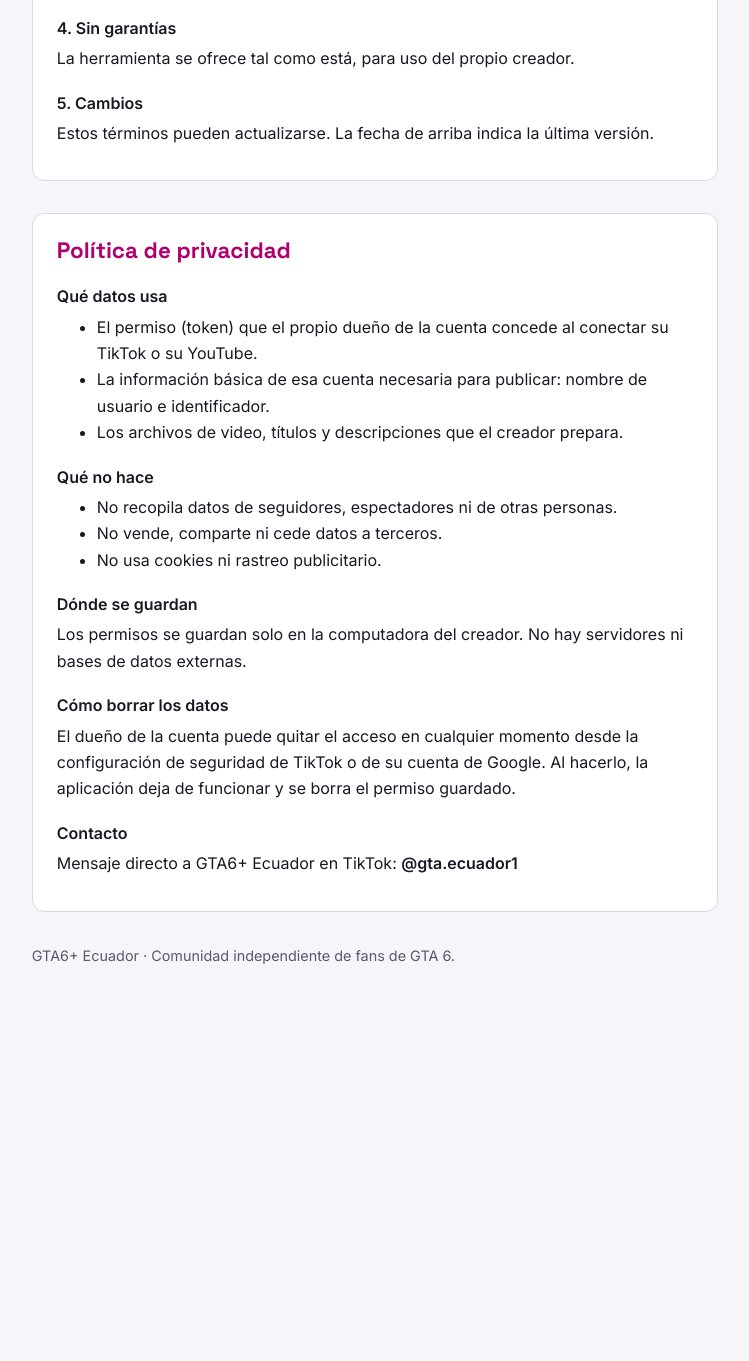
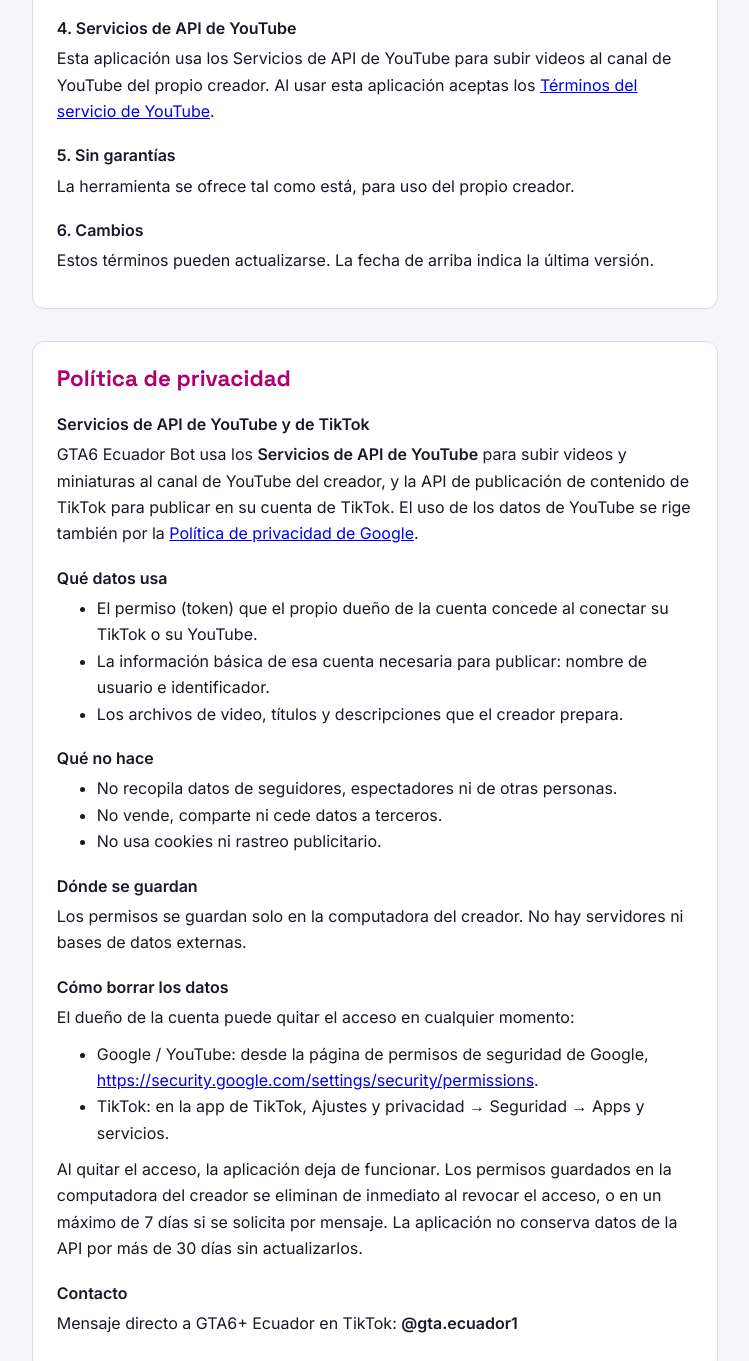
Before and after one commit to Jhamir2024/gta6-ecuador-legal, a plain HTML site: page index.html in a window 1280 px wide. Shown: the part 763-2124 px from the top of the page, without its empty margins (265-1014 px from the left). Before the commit the page ends 1794 px from the top, so only its background shows below. Drawn offline with Linux system fonts and the light colour scheme.

Commit message:
Agrega secciones de Servicios de API de YouTube y eliminación de datos

```diff
--- a/index.html
+++ b/index.html
@@ -52,14 +52,18 @@ footer { color: var(--muted); font-size: .9rem; }
     <p>Todo el contenido publicado es gameplay propio grabado por GTA6+ Ecuador, editado y narrado por el mismo creador. GTA6+ Ecuador es una comunidad independiente de fans, sin relación con Rockstar Games ni Take-Two Interactive. Grand Theft Auto es marca de sus respectivos dueños.</p>
     <h3>3. Uso de las plataformas</h3>
     <p>La aplicación usa solo las APIs oficiales de TikTok y YouTube y respeta sus condiciones, límites y normas de la comunidad. El creador revisa el contenido antes de programarlo.</p>
-    <h3>4. Sin garantías</h3>
+    <h3>4. Servicios de API de YouTube</h3>
+    <p>Esta aplicación usa los Servicios de API de YouTube para subir videos al canal de YouTube del propio creador. Al usar esta aplicación aceptas los <a href="https://www.youtube.com/t/terms">Términos del servicio de YouTube</a>.</p>
+    <h3>5. Sin garantías</h3>
     <p>La herramienta se ofrece tal como está, para uso del propio creador.</p>
-    <h3>5. Cambios</h3>
+    <h3>6. Cambios</h3>
     <p>Estos términos pueden actualizarse. La fecha de arriba indica la última versión.</p>
   </section>
 
   <section id="privacidad">
     <h2>Política de privacidad</h2>
+    <h3>Servicios de API de YouTube y de TikTok</h3>
+    <p>GTA6 Ecuador Bot usa los <strong>Servicios de API de YouTube</strong> para subir videos y miniaturas al canal de YouTube del creador, y la API de publicación de contenido de TikTok para publicar en su cuenta de TikTok. El uso de los datos de YouTube se rige también por la <a href="http://www.google.com/policies/privacy">Política de privacidad de Google</a>.</p>
     <h3>Qué datos usa</h3>
     <ul>
       <li>El permiso (token) que el propio dueño de la cuenta concede al conectar su TikTok o su YouTube.</li>
@@ -75,7 +79,12 @@ footer { color: var(--muted); font-size: .9rem; }
     <h3>Dónde se guardan</h3>
     <p>Los permisos se guardan solo en la computadora del creador. No hay servidores ni bases de datos externas.</p>
     <h3>Cómo borrar los datos</h3>
-    <p>El dueño de la cuenta puede quitar el acceso en cualquier momento desde la configuración de seguridad de TikTok o de su cuenta de Google. Al hacerlo, la aplicación deja de funcionar y se borra el permiso guardado.</p>
+    <p>El dueño de la cuenta puede quitar el acceso en cualquier momento:</p>
+    <ul>
+      <li>Google / YouTube: desde la página de permisos de seguridad de Google, <a href="https://security.google.com/settings/security/permissions">https://security.google.com/settings/security/permissions</a>.</li>
+      <li>TikTok: en la app de TikTok, Ajustes y privacidad → Seguridad → Apps y servicios.</li>
+    </ul>
+    <p>Al quitar el acceso, la aplicación deja de funcionar. Los permisos guardados en la computadora del creador se eliminan de inmediato al revocar el acceso, o en un máximo de 7 días si se solicita por mensaje. La aplicación no conserva datos de la API por más de 30 días sin actualizarlos.</p>
     <h3>Contacto</h3>
     <p>Mensaje directo a GTA6+ Ecuador en TikTok: <strong>@gta.ecuador1</strong></p>
   </section>
```
Also changed, not shown: privacidad.html (+12 -3 lines), terminos.html (+12 -3 lines).
